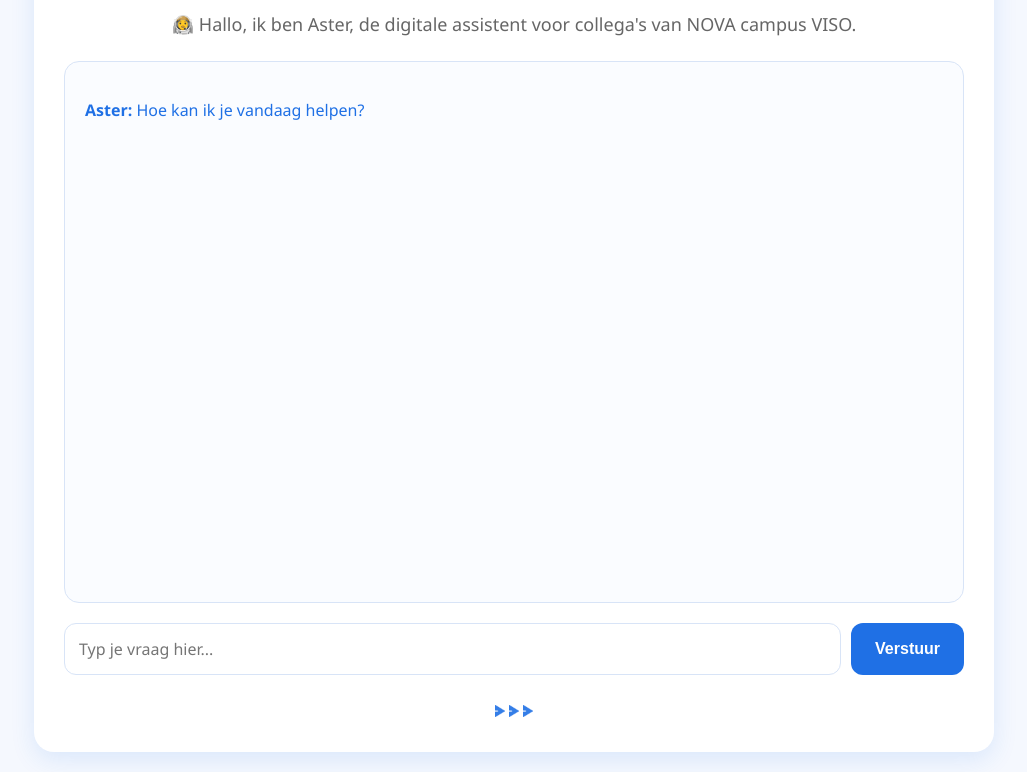
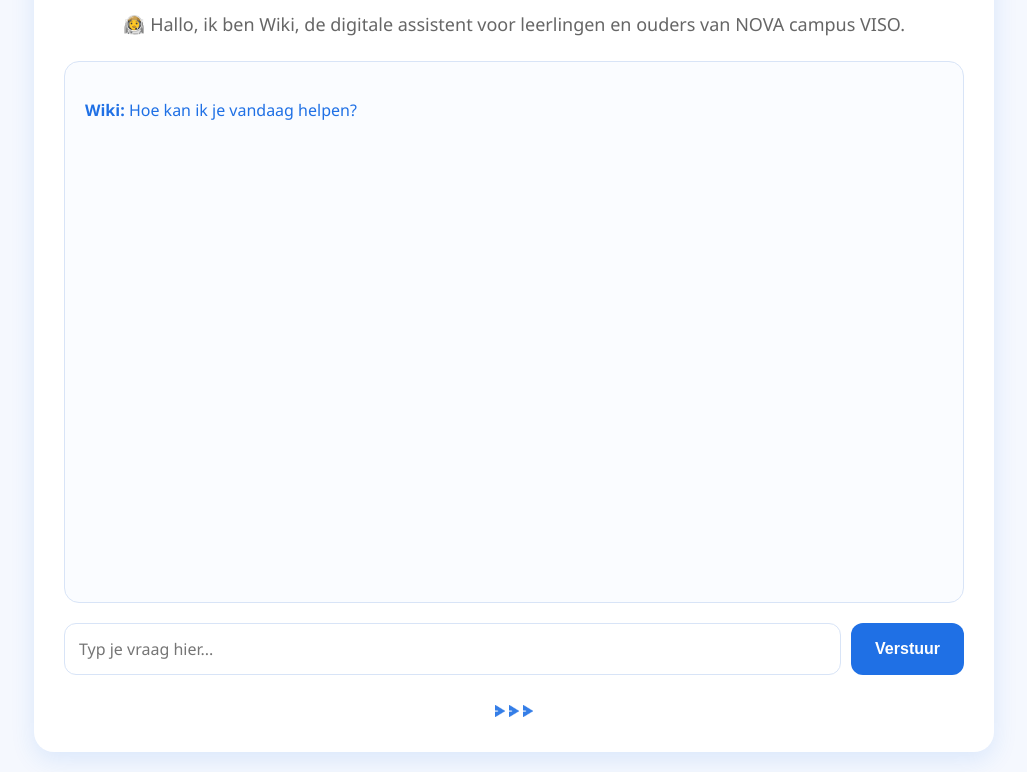
Before and after one commit to joerisioen/Wiki-NOVA-V, a website: page index.html in a window 1280 px wide. Shown: the part 114-886 px from the top of the page, without its empty margins (126-1153 px from the left). Drawn offline with Linux system fonts and the light colour scheme.

Commit message:
Update index.html

```diff
--- a/index.html
+++ b/index.html
@@ -124,13 +124,13 @@
         </div>
 
         <div class="subtitle">
-            👨‍🚀 Hallo, ik ben Aster, de digitale assistent voor collega's van NOVA campus VISO.
+            👨‍🚀 Hallo, ik ben Wiki, de digitale assistent voor leerlingen en ouders van NOVA campus VISO.
         </div>
 
         <div id="chat">
 
             <p class="aster">
-                <strong>Aster:</strong>
+                <strong>Wiki:</strong>
                 Hoe kan ik je vandaag helpen?
             </p>
 
```
